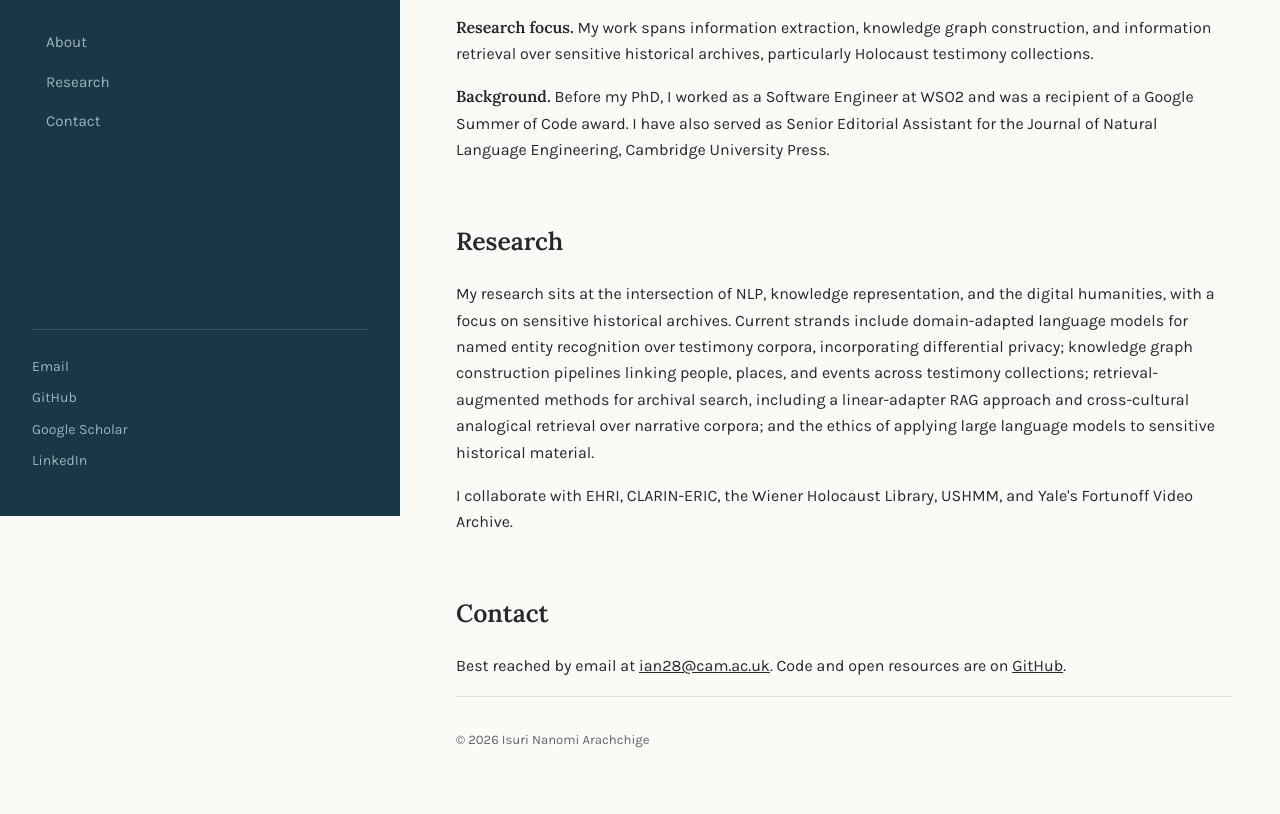
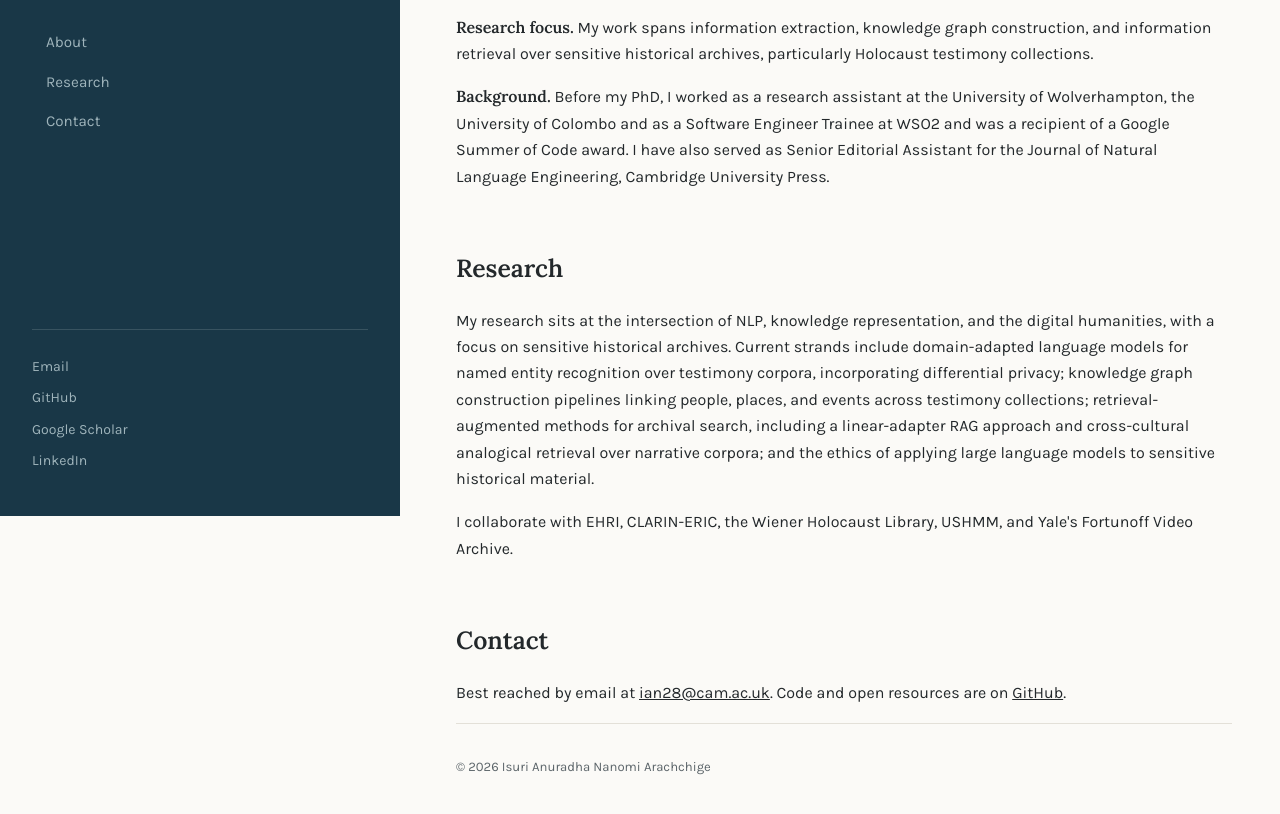
Before and after one commit to isuri97/isuri.github.io, a plain HTML site: page index.html in a window 1280 px wide. Shown: the part 284-1098 px from the top of the page. Drawn offline with Linux system fonts and the light colour scheme.

Commit message:
Update index.html

```diff
--- a/index.html
+++ b/index.html
@@ -220,7 +220,7 @@
     <p>I am a Postdoctoral Research Associate at the University of Cambridge. As part of the Humanities and AI Virtual Institute (HAVI), I build AI-based methods for archival research — tools that make fragile and sensitive historical collections searchable, structured, and interpretable.</p>
     <p>I received my PhD in Computing from Lancaster University, supervised by Prof Ruslan Mitkov and Prof Paul Rayson, where I applied natural language processing to Holocaust survivor testimonies.</p>
     <p class="lead-item"><b>Research focus.</b> My work spans information extraction, knowledge graph construction, and information retrieval over sensitive historical archives, particularly Holocaust testimony collections.</p>
-    <p class="lead-item"><b>Background.</b> Before my PhD, I worked as a Software Engineer at WSO2 and was a recipient of a Google Summer of Code award. I have also served as Senior Editorial Assistant for the Journal of Natural Language Engineering, Cambridge University Press.</p>
+    <p class="lead-item"><b>Background.</b> Before my PhD, I worked as a research assistant at the University of Wolverhampton, the University of Colombo and as a Software Engineer Trainee at WSO2 and was a recipient of a Google Summer of Code award. I have also served as Senior Editorial Assistant for the Journal of Natural Language Engineering, Cambridge University Press.</p>
   </section>
 
   <section id="research">
@@ -232,7 +232,7 @@
   <section id="contact">
     <h2>Contact</h2>
     <p>Best reached by email at <a href="mailto:ian28@cam.ac.uk" style="text-decoration: underline;">ian28@cam.ac.uk</a>. Code and open resources are on <a href="https://github.com/isuri97" target="_blank" rel="noopener" style="text-decoration: underline;">GitHub</a>.</p>
-    <footer class="page-footer">&copy; 2026 Isuri Nanomi Arachchige</footer>
+    <footer class="page-footer">&copy; 2026 Isuri Anuradha Nanomi Arachchige</footer>
   </section>
 
 </main>
```
